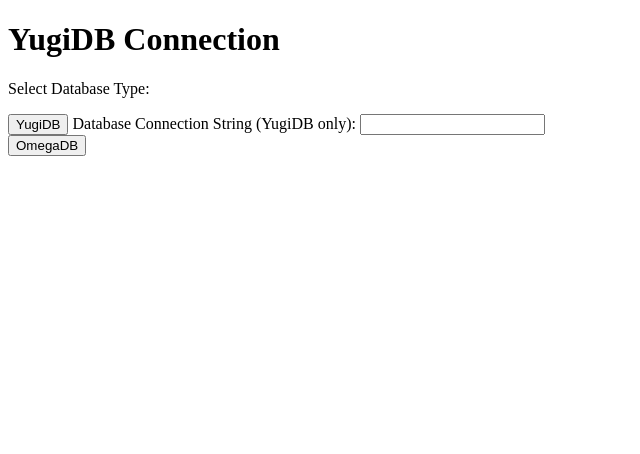
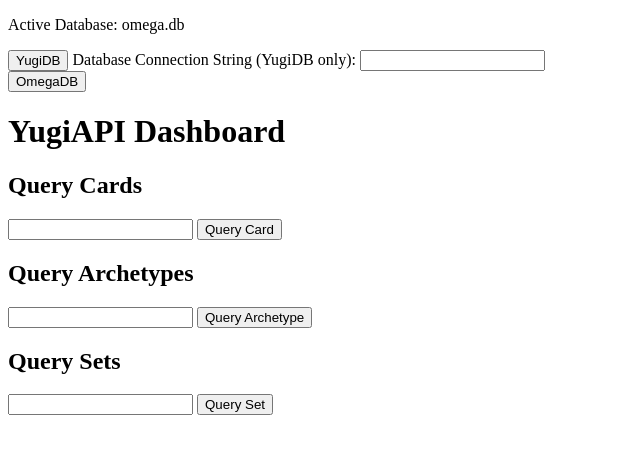
Before and after one commit to man-netcat/yugiapi, a Flask app: page / in a window 1280 px wide. Shown: the top 454 px of the page, without its empty margins (0-640 px from the left). Run offline with Flask 3, Linux system fonts and the light colour scheme; data that the repository does not hold is empty.

Commit message:
Very basic version

```diff
--- a/app.py
+++ b/app.py
@@ -1,68 +1,83 @@
-from flask import Flask, jsonify, render_template, request
+from flask import Flask, jsonify, redirect, render_template, request, url_for
 from flask_restful import Api, Resource
-from waitress import serve
 from yugitoolbox import OmegaDB, YugiDB
 
 app = Flask(__name__)
 api = Api(app)
 
-db = None
-db_type = None
-
-DEBUG = True
+omegadb = OmegaDB(always_update=True)
+currentdb = omegadb
 
 
 class CardResource(Resource):
     def get(self):
-        card_id = request.args.get("card_id", type=int)
-        card = db.get_card_by_id(card_id)
-        return card.to_dict()
+        cards = currentdb.get_cards_by_values(request.args)
+        cards_data = [card.to_dict() for card in cards]
+        return jsonify(cards_data)
 
 
 class ArchetypeResource(Resource):
     def get(self):
-        archetype_id = request.args.get("arch_id", type=int)
-        archetype = db.get_archetype_by_id(archetype_id)
-        return jsonify(archetype)
+        archetypes = currentdb.get_archetypes_by_values(request.args)
+        archetypes_data = [archetype.to_dict() for archetype in archetypes]
+        return jsonify(archetypes_data)
 
 
 class SetResource(Resource):
     def get(self):
-        set_id = request.args.get("set_id", type=int)
-        set = db.get_set_by_id(set_id)
-        return jsonify(set)
+        sets = currentdb.get_sets_by_values(request.args)
+        sets_data = [set.to_dict() for set in sets]
+        return jsonify(sets_data)
+
+
+class SetConnectionResource(Resource):
+    def post(self):
+        global currentdb
+        db_type = request.form.get("db_type")
+        active_db_name = None
+        error_message = None
+
+        try:
+            if db_type == "yugidb":
+                connection_string = request.form.get("connection_string")
+                currentdb = YugiDB(connection_string)
+                active_db_name = connection_string.split("/")[-1]
+            else:
+                currentdb = omegadb
+                active_db_name = "omega.db"
+        except Exception as e:
+            error_message = str(e)
+
+        kwargs = {"active_db_name": active_db_name}
+        if error_message:
+            kwargs["error_message"] = error_message
+
+        return redirect(url_for("index", **kwargs))
 
 
 api.add_resource(CardResource, "/cards")
 api.add_resource(ArchetypeResource, "/archetypes")
 api.add_resource(SetResource, "/sets")
+api.add_resource(SetConnectionResource, "/set_connection")
 
 
 @app.route("/")
 def index():
-    return render_template("index.html")
+    card_dropdown_options = currentdb.get_card_name_id_map().items()
+    archetype_dropdown_options = currentdb.get_archetype_name_id_map().items()
+    set_dropdown_options = currentdb.get_set_name_id_map().items()
+    active_db_name = request.args.get("active_db_name", None) or "omega.db"
+    error_message = request.args.get("error_message")
 
-
-@app.route("/set_connection", methods=["POST"])
-def set_connection():
-    global db
-    db_type = request.form["db_type"]
-
-    if db_type == "yugidb":
-        connection_string = request.form["connection_string"]
-        db = YugiDB(connection_string)
-    elif db_type == "omegadb":
-        db = OmegaDB(always_update=True)
-    else:
-        return render_template("error.html", error="Invalid database type")
-
-    return render_template("dashboard.html")
-
-
-@app.route("/dashboard")
-def dashboard():
-    return render_template("dashboard.html")
+    return render_template(
+        "index.html",
+        card_dropdown_options=card_dropdown_options,
+        archetype_dropdown_options=archetype_dropdown_options,
+        set_dropdown_options=set_dropdown_options,
+        active_db_name=active_db_name,
+        error_message=error_message,
+    )
 
 
 if __name__ == "__main__":
-    serve(app, host="0.0.0.0", port=5000)
+    app.run(port=5000, debug=True)
--- a/templates/index.html
+++ b/templates/index.html
@@ -4,13 +4,13 @@
 <head>
     <meta charset="UTF-8">
     <meta name="viewport" content="width=device-width, initial-scale=1.0">
-    <title>YugiDB Connection</title>
+    <title>YugiAPI Dashboard</title>
 </head>
 
 <body>
-    <h1>YugiDB Connection</h1>
+
     <form method="post" action="/set_connection">
-        <p>Select Database Type:</p>
+        <p>Active Database: {{ active_db_name }}</p>
 
         <div>
             <button type="submit" name="db_type" value="yugidb">YugiDB</button>
@@ -22,6 +22,48 @@
             <button type="submit" name="db_type" value="omegadb">OmegaDB</button>
         </div>
     </form>
+
+    {% if error_message %}
+    <script>
+        alert("Error: {{ error_message }}");
+    </script>
+    {% endif %}
+
+    <h1>YugiAPI Dashboard</h1>
+
+    <h2>Query Cards</h2>
+    <form id="cardForm" method="get" action="/cards">
+        <input type="text" id="card_id" name="name" list="cardList" required>
+        <datalist id="cardList">
+            {% for card_name, card_id in card_dropdown_options %}
+            <option value="{{ card_name }}" data-id="{{ card_id }}"></option>
+            {% endfor %}
+        </datalist>
+        <button type="submit">Query Card</button>
+    </form>
+
+    <h2>Query Archetypes</h2>
+    <form id="archetypeForm" method="get" action="/archetypes">
+        <input type="text" id="archetype_id" name="name" list="archetypeList" required>
+        <datalist id="archetypeList">
+            {% for archetype_name, archetype_id in archetype_dropdown_options %}
+            <option value="{{ archetype_name }}" data-id="{{ archetype_id }}"></option>
+            {% endfor %}
+        </datalist>
+        <button type="submit">Query Archetype</button>
+    </form>
+
+    <h2>Query Sets</h2>
+    <form id="setForm" method="get" action="/sets">
+        <input type="text" id="set_id" name="name" list="setList" required>
+        <datalist id="setList">
+            {% for set_name, set_id in set_dropdown_options %}
+            <option value="{{ set_name }}" data-id="{{ set_id }}"></option>
+            {% endfor %}
+        </datalist>
+        <button type="submit">Query Set</button>
+    </form>
+
 </body>
 
 </html>
```
Also changed, not shown: templates/dashboard.html (deleted, +0 -35 lines).
